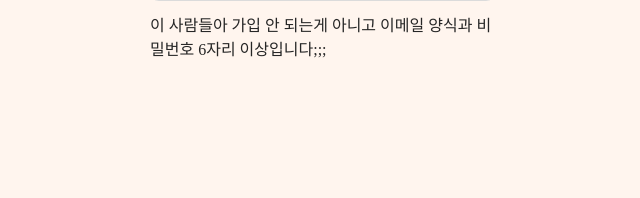
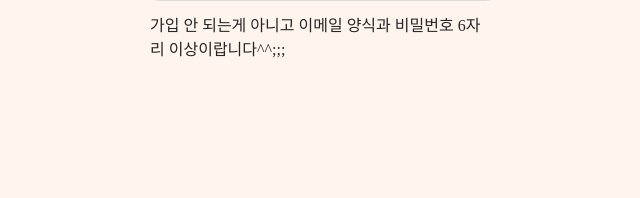
Before and after one commit to kimhss/homepage, a PHP site: page /join.php in a window 1280 px wide. Shown: the part 602-800 px from the top of the page, without its empty margins (317-957 px from the left). Run offline with PHP 8.4, Linux system fonts and the light colour scheme.

Commit message:
Update join.php

```diff
--- a/join.php
+++ b/join.php
@@ -18,7 +18,7 @@
                     <button class="login_btn" id="signUpButton" type="submit" disabled>가입</button>
                 </form>
                 <p>계정이 있으신가요?<a class = "login_bottom" href="login.php" > 로그인 </a></p>
-                <p>이 사람들아 가입 안 되는게 아니고 이메일 양식과 비밀번호 6자리 이상입니다;;;</p>
+                <p>가입 안 되는게 아니고 이메일 양식과 비밀번호 6자리 이상이랍니다^^;;;</p>
             </div>
         </article>
     </body>
```
